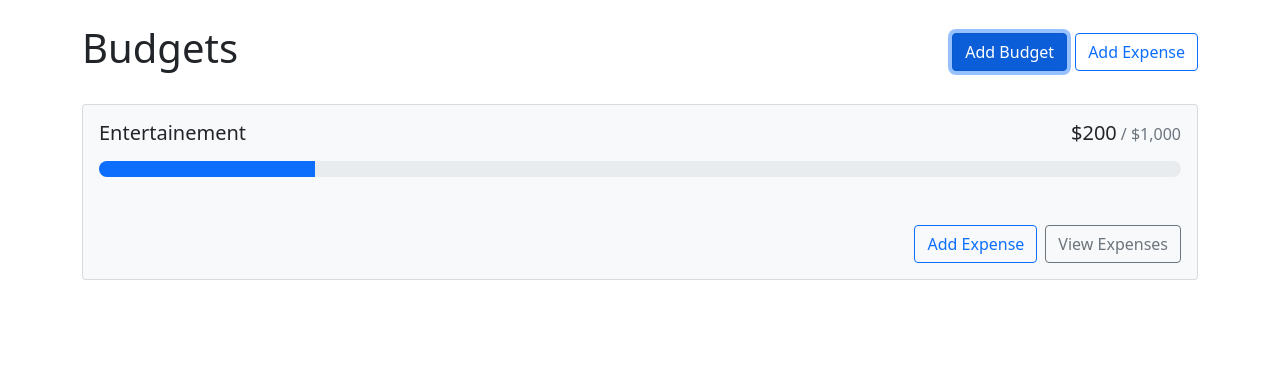
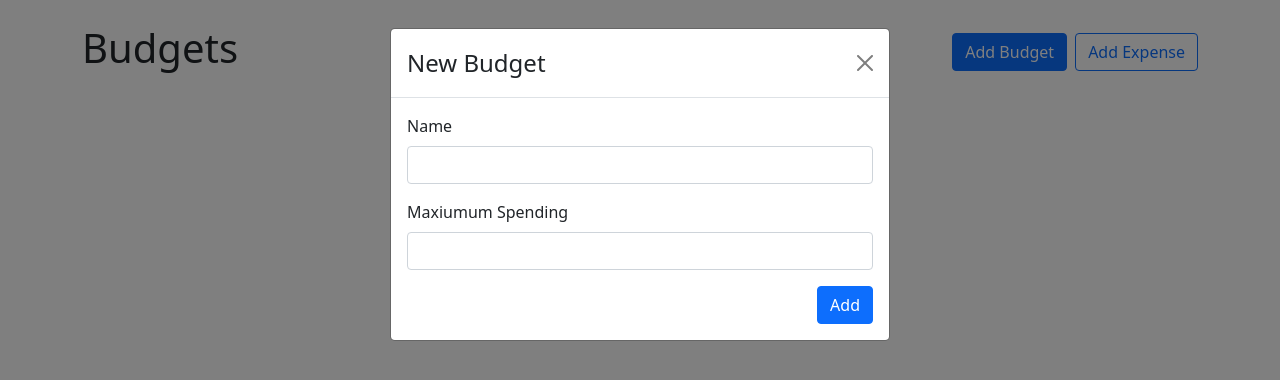
Before and after one commit to AlexandreC6/react-budget-app, a React (Create React App) app: page / in a window 1280 px wide. Both pictures are taken after a click on the button "Add Budget". Shown: the top 380 px of the page. Built offline with nearby package versions, Linux system fonts and the light colour scheme.

Commit message:
budget done

```diff
--- a/src/App.js
+++ b/src/App.js
@@ -1,14 +1,23 @@
+import { useState } from "react";
 import { Button, Stack } from "react-bootstrap";
 import Container from "react-bootstrap/Container";
+import AddBudgetModal from "./components/AddBudgetModal";
+import AddExpenseModal from "./components/AddExpenseModal";
 import BudgetCard from "./components/BudgetCard";
+import { useBudgets } from "./contexts/BudgetContexts";
 
 function App() {
+  const [showAddBudgetModal, setShowAddBudgetModal] = useState(false)
+  const {budgets, getBudgetExpenses} = useBudgets();
+  const [showAddExpenseModal, setShowAddExpenseModal] = useState(false)
+
   return (
+    <>
       <Container className="my-4">
         <Stack direction="horizontal" gap={2} className="mb-4">
           <h1 className="me-auto">Budgets</h1>
-        <Button variant="primary">Add Budget</Button>
-        <Button variant="outline-primary">Add Expense</Button>
+          <Button variant="primary" onClick={() => setShowAddBudgetModal(true)}>Add Budget</Button>
+          <Button variant="outline-primary" onClick={() => setShowAddExpenseModal(true)}>Add Expense</Button>
         </Stack>
         <div
           style={{
@@ -18,12 +27,22 @@
             alignItems: "flex-start",
           }}
         ></div>
-      <BudgetCard
-        name="Entertainement"
-        amount={200}
-        gray
-        max={1000} />
+        {budgets.map(budget => {
+
+          const amount = getBudgetExpenses(budget.id).reduce((total, expense) => total + expense.amount, 0)
+
+          return <BudgetCard
+            key={budget.id}
+            name={budget.name}
+            amount={amount}
+            max={budget.max}
+          />
+        })}
+
       </Container>
+      <AddBudgetModal show={showAddBudgetModal} handleClose={ () => { setShowAddBudgetModal(false) } }/>
+      <AddExpenseModal show={showAddExpenseModal} handleClose={ () => { setShowAddExpenseModal(false) } }/>
+    </>
   );
 }
 
--- /dev/null
+++ b/src/components/AddBudgetModal.jsx
@@ -0,0 +1,42 @@
+import { useRef } from "react";
+import { Button, Form, Modal } from "react-bootstrap";
+import { useBudgets } from "../contexts/BudgetContexts";
+
+export default function AddBudgetModal({show, handleClose}) {
+  const nameRef = useRef();
+  const maxRef = useRef();
+  const { addBudget } = useBudgets()
+
+  function handleSubmit(e) {
+    e.preventDefault()
+    addBudget(
+    {
+      name : nameRef.current.value,
+      max: parseFloat(maxRef.current.value)
+    })
+    handleClose()
+  }
+
+  return (
+    <Modal show={show} onHide={handleClose}>
+      <Form onSubmit={handleSubmit}>
+        <Modal.Header closeButton>
+          <Modal.Title>New Budget</Modal.Title>
+        </Modal.Header>
+        <Modal.Body>
+          <Form.Group className="mb-3" controlId="name">
+            <Form.Label>Name</Form.Label>
+            <Form.Control ref={nameRef} type="text" required />
+          </Form.Group>
+          <Form.Group className="mb-3" controlId="max">
+            <Form.Label>Maxiumum Spending</Form.Label>
+            <Form.Control ref={maxRef} type="number" required min={0} step={0.01} />
+          </Form.Group>
+          <div className="d-flex justify-content-end">
+            <Button variant="primary" type="submit">Add</Button>
+          </div>
+        </Modal.Body>
+      </Form>
+    </Modal>
+  )
+}
--- /dev/null
+++ b/src/components/AddExpenseModal.jsx
@@ -0,0 +1,56 @@
+import { useRef } from "react";
+import { Button, Form, Modal } from "react-bootstrap";
+import { useBudgets, UNCATEGORIZED_BUDGET_ID } from "../contexts/BudgetContexts";
+
+export default function AddExpenseModal({show, handleClose, defaultBudgetId }) {
+  const descriptionRef = useRef();
+  const amountRef = useRef();
+  const budgetIdRef = useRef();
+  const { addExpense, budgets } = useBudgets()
+
+  function handleSubmit(e) {
+    e.preventDefault()
+    addExpense(
+    {
+      descriptionRef : descriptionRef.current.value,
+      amount: parseFloat(amountRef.current.value),
+      budgetId: budgetIdRef.current.value
+
+    })
+    handleClose()
+  }
+
+  return (
+    <Modal show={show} onHide={handleClose}>
+      <Form onSubmit={handleSubmit}>
+        <Modal.Header closeButton>
+          <Modal.Title>New Expense</Modal.Title>
+        </Modal.Header>
+        <Modal.Body>
+          <Form.Group className="mb-3" controlId="description">
+            <Form.Label>Description</Form.Label>
+            <Form.Control ref={descriptionRef} type="text" required />
+          </Form.Group>
+          <Form.Group className="mb-3" controlId="amount">
+            <Form.Label>Amount</Form.Label>
+            <Form.Control ref={amountRef} type="number" required min={0} step={0.01} />
+          </Form.Group>
+          <Form.Group className="mb-3" controlId="budgetId">
+            <Form.Label>Budget</Form.Label>
+            <Form.Select defaultValue={defaultBudgetId} ref={budgetIdRef}>
+              <option id={UNCATEGORIZED_BUDGET_ID}>Uncategorized</option>
+              {budgets.map(budget => (
+                <option key={budget.id} value={budget.id}>
+                  {budget.name}
+                </option>
+              ))}
+            </Form.Select>
+          </Form.Group>
+          <div className="d-flex justify-content-end">
+            <Button variant="primary" type="submit">Add</Button>
+          </div>
+        </Modal.Body>
+      </Form>
+    </Modal>
+  )
+}
--- a/src/components/BudgetCard.jsx
+++ b/src/components/BudgetCard.jsx
@@ -6,11 +6,11 @@
     if(amount > max) {
       classNames.push('bg-danger', 'bg-opacity-10')
     } else if(gray) {
-      classNames.push("bg-light")
+      classNames.push("bg-light",)
     }
 
   return (
-    <Card className={classNames.join(" ")}>
+    <Card className={classNames.join(" ") || "mb-4"}>
       <Card.Body>
         <Card.Title className="d-flex justify-content-between align-items-baseline fw-normal mb-3">
           <div className="me-2">{name}</div>
--- a/src/contexts/BudgetContexts.jsx
+++ b/src/contexts/BudgetContexts.jsx
@@ -1,8 +1,10 @@
-import { useState } from 'react';
 import {createContext, useContext} from 'react'
 import {v4 as uuidV4 } from 'uuid';
+import useLocalStorage from '../hooks/useLocalStorage';
 
 const BudgetContext = createContext();
+
+export const UNCATEGORIZED_BUDGET_ID = "Uncategorized"
 
 export function useBudgets() {
   return useContext(BudgetContext)
@@ -10,8 +12,8 @@
 
 
 export const BudgetsProvider = ({children}) => {
-  const [budgets, setBudgets] = useState([])
-  const [expenses, setExpenses] = useState([])
+  const [budgets, setBudgets] = useLocalStorage("budgets",[])
+  const [expenses, setExpenses] = useLocalStorage("expenses",[])
 
   function getBudgetExpenses(budgetId) {
     return expenses.filter(expense => expense.budgetId === budgetId)
--- /dev/null
+++ b/src/hooks/useLocalStorage.js
@@ -0,0 +1,20 @@
+import { useEffect, useState } from "react"
+
+export default function useLocalStorage(key, defaultValue) {
+  const [value, setValue] = useState(() => {
+    const jsonValue = localStorage.getItem(key)
+    if(jsonValue != null) return JSON.parse(jsonValue)
+
+    if(typeof defaultValue === 'function') {
+      return defaultValue()
+    } else {
+      return defaultValue
+    }
+  })
+
+  useEffect(() => {
+    localStorage.setItem(key, JSON.stringify(value))
+  },[key, value])
+
+  return [value, setValue]
+}
```
Lines whose indentation alone changed are shown as unchanged.
